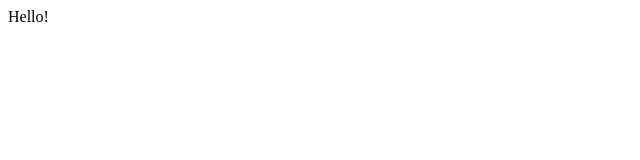
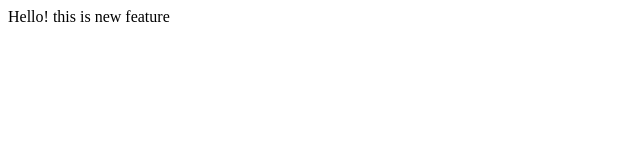
Before and after one commit to AishwaryaDon/LocalRepo, a plain HTML site: page index.html in a window 1280 px wide. Shown: the whole page, without its empty margins (0-640 px from the left). Drawn offline with Linux system fonts and the light colour scheme.

Commit message:
add new feature

```diff
--- a/index.html
+++ b/index.html
@@ -1 +1,2 @@
 <pr>Hello!</pr>
+<pr>this is new feature</pr>
```
